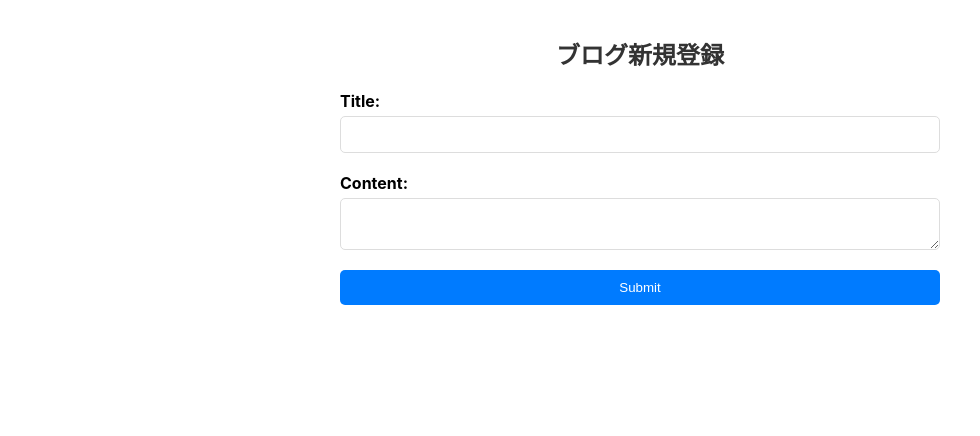
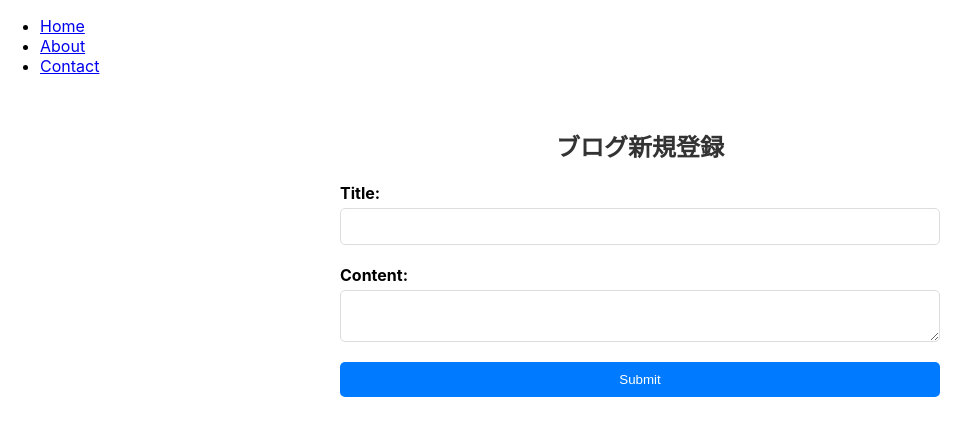
Before and after one commit to kiriensigo/blogyt, a Next.js app in the folder blog_client/: page /create-post in a window 1280 px wide. Shown: the top 436 px of the page, without its empty margins (0-980 px from the left). Built offline with nearby package versions, Linux system fonts and the light colour scheme.

Commit message:
components

```diff
--- /dev/null
+++ b/blog_client/src/components/Header.tsx
@@ -0,0 +1,22 @@
+// blog_client/src/components/Header.tsx
+import Link from "next/link";
+
+export default function Header() {
+  return (
+    <header>
+      <nav>
+        <ul>
+          <li>
+            <Link href="/">Home</Link>
+          </li>
+          <li>
+            <Link href="/about">About</Link>
+          </li>
+          <li>
+            <Link href="/contact">Contact</Link>
+          </li>
+        </ul>
+      </nav>
+    </header>
+  );
+}
--- a/blog_client/src/pages/_app.tsx
+++ b/blog_client/src/pages/_app.tsx
@@ -1,6 +1,13 @@
+// blog_client/src/pages/_app.tsx
 import "@/styles/globals.css";
 import type { AppProps } from "next/app";
+import Header from "../components/Header"; // インポート
 
 export default function App({ Component, pageProps }: AppProps) {
-  return <Component {...pageProps} />;
+  return (
+    <>
+      <Header /> {/* ヘッダーを追加 */}
+      <Component {...pageProps} />
+    </>
+  );
 }
```
